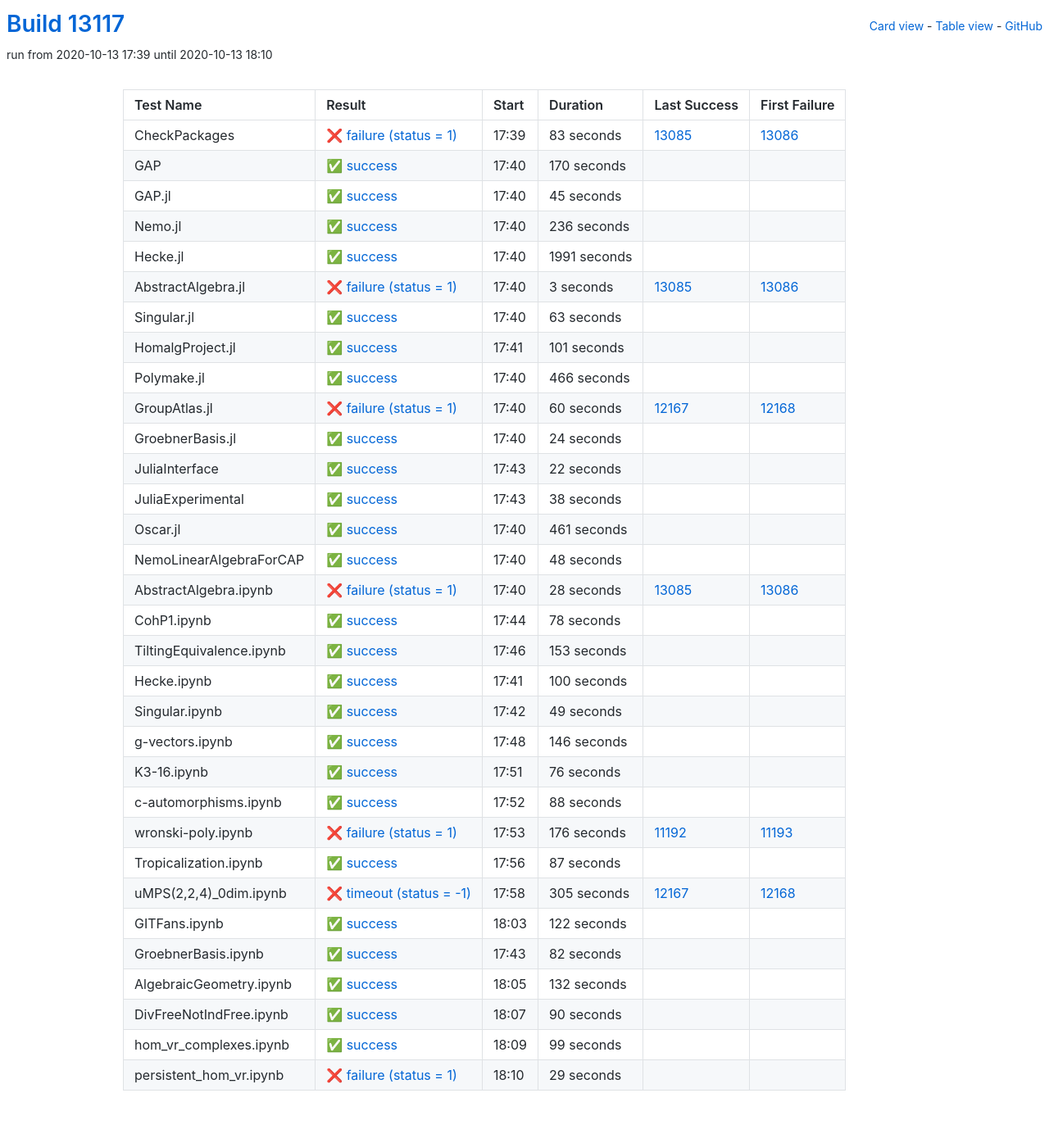
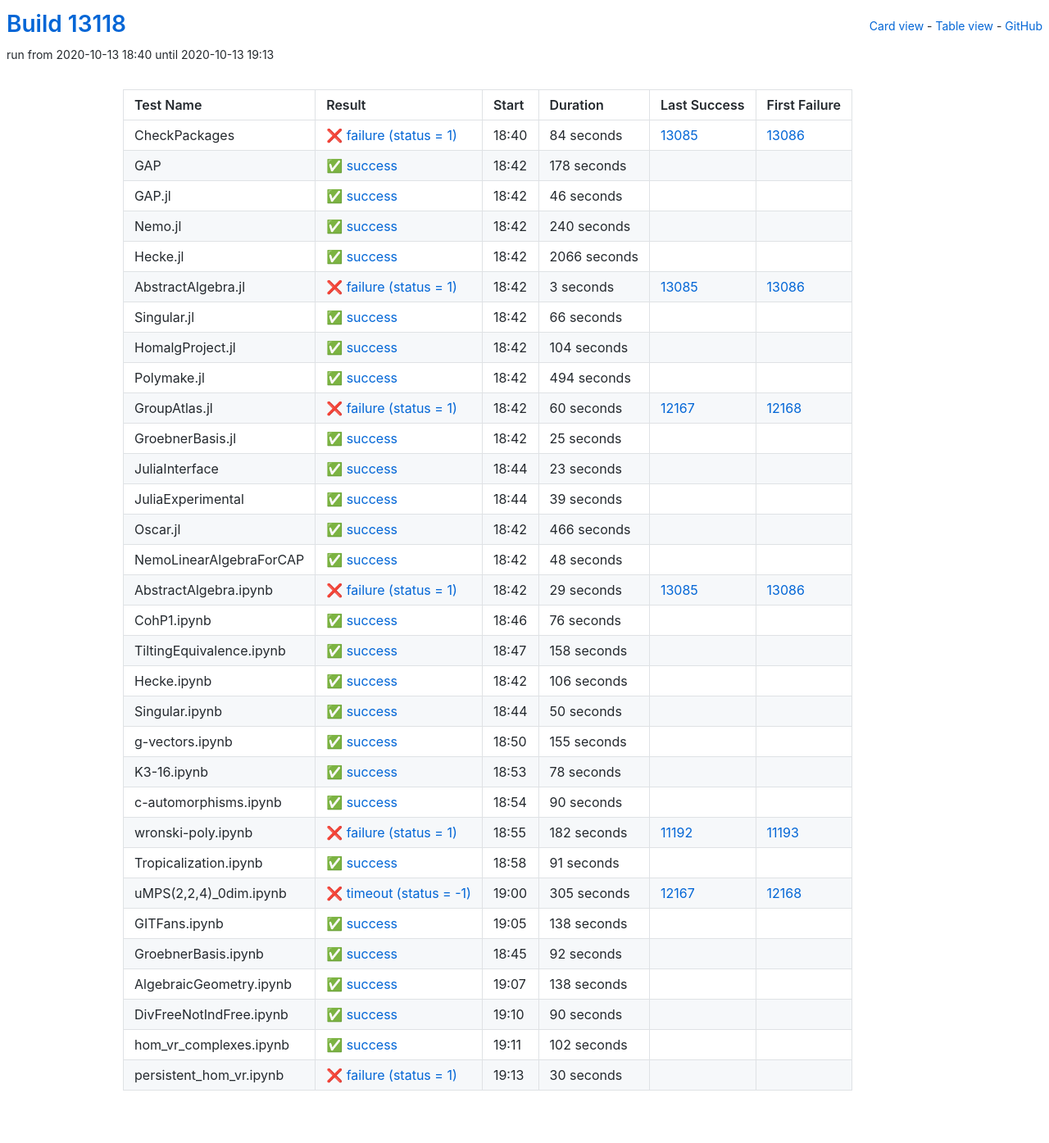
Before and after one commit to oscar-system/oscar-ci-status, a Jekyll site: the page built from table.html, in a window 1280 px wide. Shown: the whole page at 82% size. Built offline with Jekyll 4.4.1, drawn with Linux system fonts in a browser that asks for light colours.

Commit message:
Build #13118

```diff
--- a/_data/ci.yml
+++ b/_data/ci.yml
@@ -1,6 +1,6 @@
 ---
-build: 13117
-build_url: https://oscarci.mathematik.uni-kl.de/job/oscar/13117/
+build: 13118
+build_url: https://oscarci.mathematik.uni-kl.de/job/oscar/13118/
 job: oscar
 organization: oscar-system
 repo: oscar-ci-status
@@ -8,68 +8,68 @@
 tests:
 - name: CheckPackages
   id: checkpackages
-  log: https://oscarci.mathematik.uni-kl.de/job/oscar/13117/artifact/logs/build-13117/CheckPackages.log
-  start: 2020-10-13 17:39
+  log: https://oscarci.mathematik.uni-kl.de/job/oscar/13118/artifact/logs/build-13118/CheckPackages.log
+  start: 2020-10-13 18:40
   success: false
   exitcode: 1
   status: failure
-  duration: 83
+  duration: 84
   last_success: 13085
   last_success_url: https://oscarci.mathematik.uni-kl.de/job/oscar/13085/
   first_failure: 13086
   first_failure_url: https://oscarci.mathematik.uni-kl.de/job/oscar/13086/
 - name: GAP
   id: gap
-  log: https://oscarci.mathematik.uni-kl.de/job/oscar/13117/artifact/logs/build-13117/GAP.log
-  start: 2020-10-13 17:40
+  log: https://oscarci.mathematik.uni-kl.de/job/oscar/13118/artifact/logs/build-13118/GAP.log
+  start: 2020-10-13 18:42
   success: true
   exitcode: 0
   status: success
-  duration: 170
+  duration: 178
   last_success: false
   last_success_url:
   first_failure: false
   first_failure_url:
 - name: GAP.jl
   id: gap-jl
-  log: https://oscarci.mathematik.uni-kl.de/job/oscar/13117/artifact/logs/build-13117/GAP.jl.log
-  start: 2020-10-13 17:40
+  log: https://oscarci.mathematik.uni-kl.de/job/oscar/13118/artifact/logs/build-13118/GAP.jl.log
+  start: 2020-10-13 18:42
   success: true
   exitcode: 0
   status: success
-  duration: 45
+  duration: 46
   last_success: false
   last_success_url:
   first_failure: false
   first_failure_url:
 - name: Nemo.jl
   id: nemo-jl
-  log: https://oscarci.mathematik.uni-kl.de/job/oscar/13117/artifact/logs/build-13117/Nemo.jl.log
-  start: 2020-10-13 17:40
+  log: https://oscarci.mathematik.uni-kl.de/job/oscar/13118/artifact/logs/build-13118/Nemo.jl.log
+  start: 2020-10-13 18:42
   success: true
   exitcode: 0
   status: success
-  duration: 236
+  duration: 240
   last_success: false
   last_success_url:
   first_failure: false
   first_failure_url:
 - name: Hecke.jl
   id: hecke-jl
-  log: https://oscarci.mathematik.uni-kl.de/job/oscar/13117/artifact/logs/build-13117/Hecke.jl.log
-  start: 2020-10-13 17:40
+  log: https://oscarci.mathematik.uni-kl.de/job/oscar/13118/artifact/logs/build-13118/Hecke.jl.log
+  start: 2020-10-13 18:42
   success: true
   exitcode: 0
   status: success
-  duration: 1991
+  duration: 2066
   last_success: false
   last_success_url:
   first_failure: false
   first_failure_url:
 - name: AbstractAlgebra.jl
   id: abstractalgebra-jl
-  log: https://oscarci.mathematik.uni-kl.de/job/oscar/13117/artifact/logs/build-13117/AbstractAlgebra.jl.log
-  start: 2020-10-13 17:40
+  log: https://oscarci.mathematik.uni-kl.de/job/oscar/13118/artifact/logs/build-13118/AbstractAlgebra.jl.log
+  start: 2020-10-13 18:42
   success: false
   exitcode: 1
   status: failure
@@ -80,44 +80,44 @@
   first_failure_url: https://oscarci.mathematik.uni-kl.de/job/oscar/13086/
 - name: Singular.jl
   id: singular-jl
-  log: https://oscarci.mathematik.uni-kl.de/job/oscar/13117/artifact/logs/build-13117/Singular.jl.log
-  start: 2020-10-13 17:40
+  log: https://oscarci.mathematik.uni-kl.de/job/oscar/13118/artifact/logs/build-13118/Singular.jl.log
+  start: 2020-10-13 18:42
   success: true
   exitcode: 0
   status: success
-  duration: 63
+  duration: 66
   last_success: false
   last_success_url:
   first_failure: false
   first_failure_url:
 - name: HomalgProject.jl
   id: homalgproject-jl
-  log: https://oscarci.mathematik.uni-kl.de/job/oscar/13117/artifact/logs/build-13117/HomalgProject.jl.log
-  start: 2020-10-13 17:41
+  log: https://oscarci.mathematik.uni-kl.de/job/oscar/13118/artifact/logs/build-13118/HomalgProject.jl.log
+  start: 2020-10-13 18:42
   success: true
   exitcode: 0
   status: success
-  duration: 101
+  duration: 104
   last_success: false
   last_success_url:
   first_failure: false
   first_failure_url:
 - name: Polymake.jl
   id: polymake-jl
-  log: https://oscarci.mathematik.uni-kl.de/job/oscar/13117/artifact/logs/build-13117/Polymake.jl.log
-  start: 2020-10-13 17:40
+  log: https://oscarci.mathematik.uni-kl.de/job/oscar/13118/artifact/logs/build-13118/Polymake.jl.log
+  start: 2020-10-13 18:42
   success: true
   exitcode: 0
   status: success
-  duration: 466
+  duration: 494
   last_success: false
   last_success_url:
   first_failure: false
   first_failure_url:
 - name: GroupAtlas.jl
   id: groupatlas-jl
-  log: https://oscarci.mathematik.uni-kl.de/job/oscar/13117/artifact/logs/build-13117/GroupAtlas.jl.log
-  start: 2020-10-13 17:40
+  log: https://oscarci.mathematik.uni-kl.de/job/oscar/13118/artifact/logs/build-13118/GroupAtlas.jl.log
+  start: 2020-10-13 18:42
   success: false
   exitcode: 1
   status: failure
@@ -128,56 +128,56 @@
   first_failure_url: https://oscarci.mathematik.uni-kl.de/job/oscar/12168/
 - name: GroebnerBasis.jl
   id: groebnerbasis-jl
-  log: https://oscarci.mathematik.uni-kl.de/job/oscar/13117/artifact/logs/build-13117/GroebnerBasis.jl.log
-  start: 2020-10-13 17:40
+  log: https://oscarci.mathematik.uni-kl.de/job/oscar/13118/artifact/logs/build-13118/GroebnerBasis.jl.log
+  start: 2020-10-13 18:42
   success: true
   exitcode: 0
   status: success
-  duration: 24
+  duration: 25
   last_success: false
   last_success_url:
   first_failure: false
   first_failure_url:
 - name: JuliaInterface
   id: juliainterface
-  log: https://oscarci.mathematik.uni-kl.de/job/oscar/13117/artifact/logs/build-13117/JuliaInterface.log
-  start: 2020-10-13 17:43
+  log: https://oscarci.mathematik.uni-kl.de/job/oscar/13118/artifact/logs/build-13118/JuliaInterface.log
+  start: 2020-10-13 18:44
   success: true
   exitcode: 0
   status: success
-  duration: 22
+  duration: 23
   last_success: false
   last_success_url:
   first_failure: false
   first_failure_url:
 - name: JuliaExperimental
   id: juliaexperimental
-  log: https://oscarci.mathematik.uni-kl.de/job/oscar/13117/artifact/logs/build-13117/JuliaExperimental.log
-  start: 2020-10-13 17:43
+  log: https://oscarci.mathematik.uni-kl.de/job/oscar/13118/artifact/logs/build-13118/JuliaExperimental.log
+  start: 2020-10-13 18:44
   success: true
   exitcode: 0
   status: success
-  duration: 38
+  duration: 39
   last_success: false
   last_success_url:
   first_failure: false
   first_failure_url:
 - name: Oscar.jl
   id: oscar-jl
-  log: https://oscarci.mathematik.uni-kl.de/job/oscar/13117/artifact/logs/build-13117/Oscar.jl.log
-  start: 2020-10-13 17:40
+  log: https://oscarci.mathematik.uni-kl.de/job/oscar/13118/artifact/logs/build-13118/Oscar.jl.log
+  start: 2020-10-13 18:42
   success: true
   exitcode: 0
   status: success
-  duration: 461
+  duration: 466
   last_success: false
   last_success_url:
   first_failure: false
   first_failure_url:
 - name: NemoLinearAlgebraForCAP
   id: nemolinearalgebraforcap
-  log: https://oscarci.mathematik.uni-kl.de/job/oscar/13117/artifact/logs/build-13117/NemoLinearAlgebraForCAP.log
-  start: 2020-10-13 17:40
+  log: https://oscarci.mathematik.uni-kl.de/job/oscar/13118/artifact/logs/build-13118/NemoLinearAlgebraForCAP.log
+  start: 2020-10-13 18:42
   success: true
   exitcode: 0
   status: success
@@ -188,20 +188,80 @@
   first_failure_url:
 - name: AbstractAlgebra.ipynb
   id: abstractalgebra-ipynb
-  log: https://oscarci.mathematik.uni-kl.de/job/oscar/13117/artifact/logs/build-13117/AbstractAlgebra.ipynb.log
-  start: 2020-10-13 17:40
+  log: https://oscarci.mathematik.uni-kl.de/job/oscar/13118/artifact/logs/build-13118/AbstractAlgebra.ipynb.log
+  start: 2020-10-13 18:42
   success: false
   exitcode: 1
   status: failure
-  duration: 28
+  duration: 29
   last_success: 13085
   last_success_url: https://oscarci.mathematik.uni-kl.de/job/oscar/13085/
   first_failure: 13086
   first_failure_url: https://oscarci.mathematik.uni-kl.de/job/oscar/13086/
 - name: CohP1.ipynb
   id: cohp1-ipynb
-  log: https://oscarci.mathematik.uni-kl.de/job/oscar/13117/artifact/logs/build-13117/CohP1.ipynb.log
-  start: 2020-10-13 17:44
+  log: https://oscarci.mathematik.uni-kl.de/job/oscar/13118/artifact/logs/build-13118/CohP1.ipynb.log
+  start: 2020-10-13 18:46
+  success: true
+  exitcode: 0
+  status: success
+  duration: 76
+  last_success: false
+  last_success_url:
+  first_failure: false
+  first_failure_url:
+- name: TiltingEquivalence.ipynb
+  id: tiltingequivalence-ipynb
+  log: https://oscarci.mathematik.uni-kl.de/job/oscar/13118/artifact/logs/build-13118/TiltingEquivalence.ipynb.log
+  start: 2020-10-13 18:47
+  success: true
+  exitcode: 0
+  status: success
+  duration: 158
+  last_success: false
+  last_success_url:
+  first_failure: false
+  first_failure_url:
+- name: Hecke.ipynb
+  id: hecke-ipynb
+  log: https://oscarci.mathematik.uni-kl.de/job/oscar/13118/artifact/logs/build-13118/Hecke.ipynb.log
+  start: 2020-10-13 18:42
+  success: true
+  exitcode: 0
+  status: success
+  duration: 106
+  last_success: false
+  last_success_url:
+  first_failure: false
+  first_failure_url:
+- name: Singular.ipynb
+  id: singular-ipynb
+  log: https://oscarci.mathematik.uni-kl.de/job/oscar/13118/artifact/logs/build-13118/Singular.ipynb.log
+  start: 2020-10-13 18:44
+  success: true
+  exitcode: 0
+  status: success
+  duration: 50
+  last_success: false
+  last_success_url:
+  first_failure: false
+  first_failure_url:
+- name: g-vectors.ipynb
+  id: g-vectors-ipynb
+  log: https://oscarci.mathematik.uni-kl.de/job/oscar/13118/artifact/logs/build-13118/g-vectors.ipynb.log
+  start: 2020-10-13 18:50
+  success: true
+  exitcode: 0
+  status: success
+  duration: 155
+  last_success: false
+  last_success_url:
+  first_failure: false
+  first_failure_url:
+- name: K3-16.ipynb
+  id: k3-16-ipynb
+  log: https://oscarci.mathematik.uni-kl.de/job/oscar/13118/artifact/logs/build-13118/K3-16.ipynb.log
+  start: 2020-10-13 18:53
   success: true
   exitcode: 0
   status: success
@@ -210,106 +270,46 @@
   last_success_url:
   first_failure: false
   first_failure_url:
-- name: TiltingEquivalence.ipynb
-  id: tiltingequivalence-ipynb
-  log: https://oscarci.mathematik.uni-kl.de/job/oscar/13117/artifact/logs/build-13117/TiltingEquivalence.ipynb.log
-  start: 2020-10-13 17:46
+- name: c-automorphisms.ipynb
+  id: c-automorphisms-ipynb
+  log: https://oscarci.mathematik.uni-kl.de/job/oscar/13118/artifact/logs/build-13118/c-automorphisms.ipynb.log
+  start: 2020-10-13 18:54
   success: true
   exitcode: 0
   status: success
-  duration: 153
-  last_success: false
-  last_success_url:
-  first_failure: false
-  first_failure_url:
-- name: Hecke.ipynb
-  id: hecke-ipynb
-  log: https://oscarci.mathematik.uni-kl.de/job/oscar/13117/artifact/logs/build-13117/Hecke.ipynb.log
-  start: 2020-10-13 17:41
-  success: true
-  exitcode: 0
-  status: success
-  duration: 100
-  last_success: false
-  last_success_url:
-  first_failure: false
-  first_failure_url:
-- name: Singular.ipynb
-  id: singular-ipynb
-  log: https://oscarci.mathematik.uni-kl.de/job/oscar/13117/artifact/logs/build-13117/Singular.ipynb.log
-  start: 2020-10-13 17:42
-  success: true
-  exitcode: 0
-  status: success
-  duration: 49
-  last_success: false
-  last_success_url:
-  first_failure: false
-  first_failure_url:
-- name: g-vectors.ipynb
-  id: g-vectors-ipynb
-  log: https://oscarci.mathematik.uni-kl.de/job/oscar/13117/artifact/logs/build-13117/g-vectors.ipynb.log
-  start: 2020-10-13 17:48
-  success: true
-  exitcode: 0
-  status: success
-  duration: 146
-  last_success: false
-  last_success_url:
-  first_failure: false
-  first_failure_url:
-- name: K3-16.ipynb
-  id: k3-16-ipynb
-  log: https://oscarci.mathematik.uni-kl.de/job/oscar/13117/artifact/logs/build-13117/K3-16.ipynb.log
-  start: 2020-10-13 17:51
-  success: true
-  exitcode: 0
-  status: success
-  duration: 76
-  last_success: false
-  last_success_url:
-  first_failure: false
-  first_failure_url:
-- name: c-automorphisms.ipynb
-  id: c-automorphisms-ipynb
-  log: https://oscarci.mathematik.uni-kl.de/job/oscar/13117/artifact/logs/build-13117/c-automorphisms.ipynb.log
-  start: 2020-10-13 17:52
-  success: true
-  exitcode: 0
-  status: success
-  duration: 88
+  duration: 90
   last_success: false
   last_success_url:
   first_failure: false
   first_failure_url:
 - name: wronski-poly.ipynb
   id: wronski-poly-ipynb
-  log: https://oscarci.mathematik.uni-kl.de/job/oscar/13117/artifact/logs/build-13117/wronski-poly.ipynb.log
-  start: 2020-10-13 17:53
+  log: https://oscarci.mathematik.uni-kl.de/job/oscar/13118/artifact/logs/build-13118/wronski-poly.ipynb.log
+  start: 2020-10-13 18:55
   success: false
   exitcode: 1
   status: failure
-  duration: 176
+  duration: 182
   last_success: 11192
   last_success_url: https://oscarci.mathematik.uni-kl.de/job/oscar/11192/
   first_failure: 11193
   first_failure_url: https://oscarci.mathematik.uni-kl.de/job/oscar/11193/
 - name: Tropicalization.ipynb
   id: tropicalization-ipynb
-  log: https://oscarci.mathematik.uni-kl.de/job/oscar/13117/artifact/logs/build-13117/Tropicalization.ipynb.log
-  start: 2020-10-13 17:56
+  log: https://oscarci.mathematik.uni-kl.de/job/oscar/13118/artifact/logs/build-13118/Tropicalization.ipynb.log
+  start: 2020-10-13 18:58
   success: true
   exitcode: 0
   status: success
-  duration: 87
+  duration: 91
   last_success: false
   last_success_url:
   first_failure: false
   first_failure_url:
 - name: uMPS(2,2,4)_0dim.ipynb
   id: umps-2-2-4-0dim-ipynb
-  log: https://oscarci.mathematik.uni-kl.de/job/oscar/13117/artifact/logs/build-13117/uMPS-2-2-4-_0dim.ipynb.log
-  start: 2020-10-13 17:58
+  log: https://oscarci.mathematik.uni-kl.de/job/oscar/13118/artifact/logs/build-13118/uMPS-2-2-4-_0dim.ipynb.log
+  start: 2020-10-13 19:00
   success: false
   exitcode: -1
   status: timeout
@@ -320,44 +320,44 @@
   first_failure_url: https://oscarci.mathematik.uni-kl.de/job/oscar/12168/
 - name: GITFans.ipynb
   id: gitfans-ipynb
-  log: https://oscarci.mathematik.uni-kl.de/job/oscar/13117/artifact/logs/build-13117/GITFans.ipynb.log
-  start: 2020-10-13 18:03
+  log: https://oscarci.mathematik.uni-kl.de/job/oscar/13118/artifact/logs/build-13118/GITFans.ipynb.log
+  start: 2020-10-13 19:05
   success: true
   exitcode: 0
   status: success
-  duration: 122
+  duration: 138
   last_success: false
   last_success_url:
   first_failure: false
   first_failure_url:
 - name: GroebnerBasis.ipynb
   id: groebnerbasis-ipynb
-  log: https://oscarci.mathematik.uni-kl.de/job/oscar/13117/artifact/logs/build-13117/GroebnerBasis.ipynb.log
-  start: 2020-10-13 17:43
+  log: https://oscarci.mathematik.uni-kl.de/job/oscar/13118/artifact/logs/build-13118/GroebnerBasis.ipynb.log
+  start: 2020-10-13 18:45
   success: true
   exitcode: 0
   status: success
-  duration: 82
+  duration: 92
   last_success: false
   last_success_url:
   first_failure: false
   first_failure_url:
 - name: AlgebraicGeometry.ipynb
   id: algebraicgeometry-ipynb
-  log: https://oscarci.mathematik.uni-kl.de/job/oscar/13117/artifact/logs/build-13117/AlgebraicGeometry.ipynb.log
-  start: 2020-10-13 18:05
+  log: https://oscarci.mathematik.uni-kl.de/job/oscar/13118/artifact/logs/build-13118/AlgebraicGeometry.ipynb.log
+  start: 2020-10-13 19:07
   success: true
   exitcode: 0
   status: success
-  duration: 132
+  duration: 138
   last_success: false
   last_success_url:
   first_failure: false
   first_failure_url:
 - name: DivFreeNotIndFree.ipynb
   id: divfreenotindfree-ipynb
-  log: https://oscarci.mathematik.uni-kl.de/job/oscar/13117/artifact/logs/build-13117/DivFreeNotIndFree.ipynb.log
-  start: 2020-10-13 18:07
+  log: https://oscarci.mathematik.uni-kl.de/job/oscar/13118/artifact/logs/build-13118/DivFreeNotIndFree.ipynb.log
+  start: 2020-10-13 19:10
   success: true
   exitcode: 0
   status: success
@@ -368,24 +368,24 @@
   first_failure_url:
 - name: hom_vr_complexes.ipynb
   id: hom-vr-complexes-ipynb
-  log: https://oscarci.mathematik.uni-kl.de/job/oscar/13117/artifact/logs/build-13117/hom_vr_complexes.ipynb.log
-  start: 2020-10-13 18:09
+  log: https://oscarci.mathematik.uni-kl.de/job/oscar/13118/artifact/logs/build-13118/hom_vr_complexes.ipynb.log
+  start: 2020-10-13 19:11
   success: true
   exitcode: 0
   status: success
-  duration: 99
+  duration: 102
   last_success: false
   last_success_url:
   first_failure: false
   first_failure_url:
 - name: persistent_hom_vr.ipynb
   id: persistent-hom-vr-ipynb
-  log: https://oscarci.mathematik.uni-kl.de/job/oscar/13117/artifact/logs/build-13117/persistent_hom_vr.ipynb.log
-  start: 2020-10-13 18:10
+  log: https://oscarci.mathematik.uni-kl.de/job/oscar/13118/artifact/logs/build-13118/persistent_hom_vr.ipynb.log
+  start: 2020-10-13 19:13
   success: false
   exitcode: 1
   status: failure
-  duration: 29
+  duration: 30
   last_success: false
   last_success_url:
   first_failure: false
```
Also changed, not shown: README.md.
